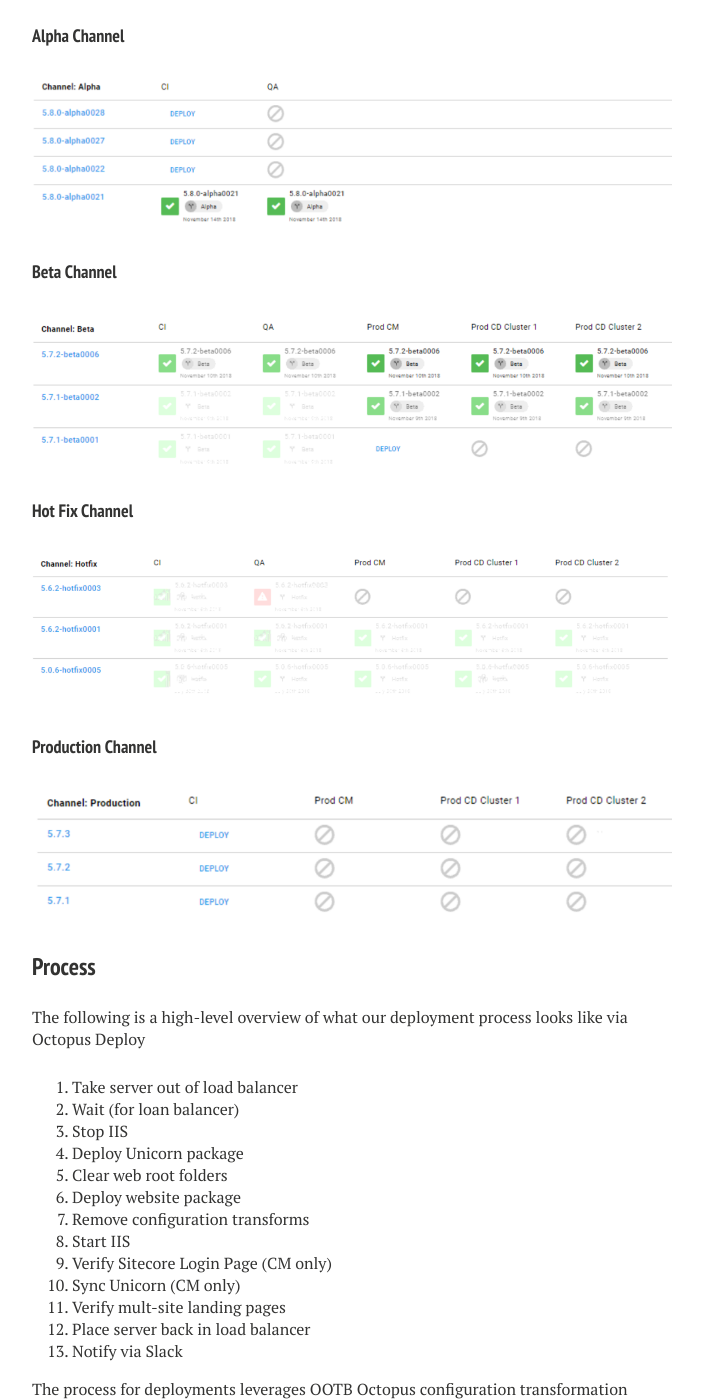
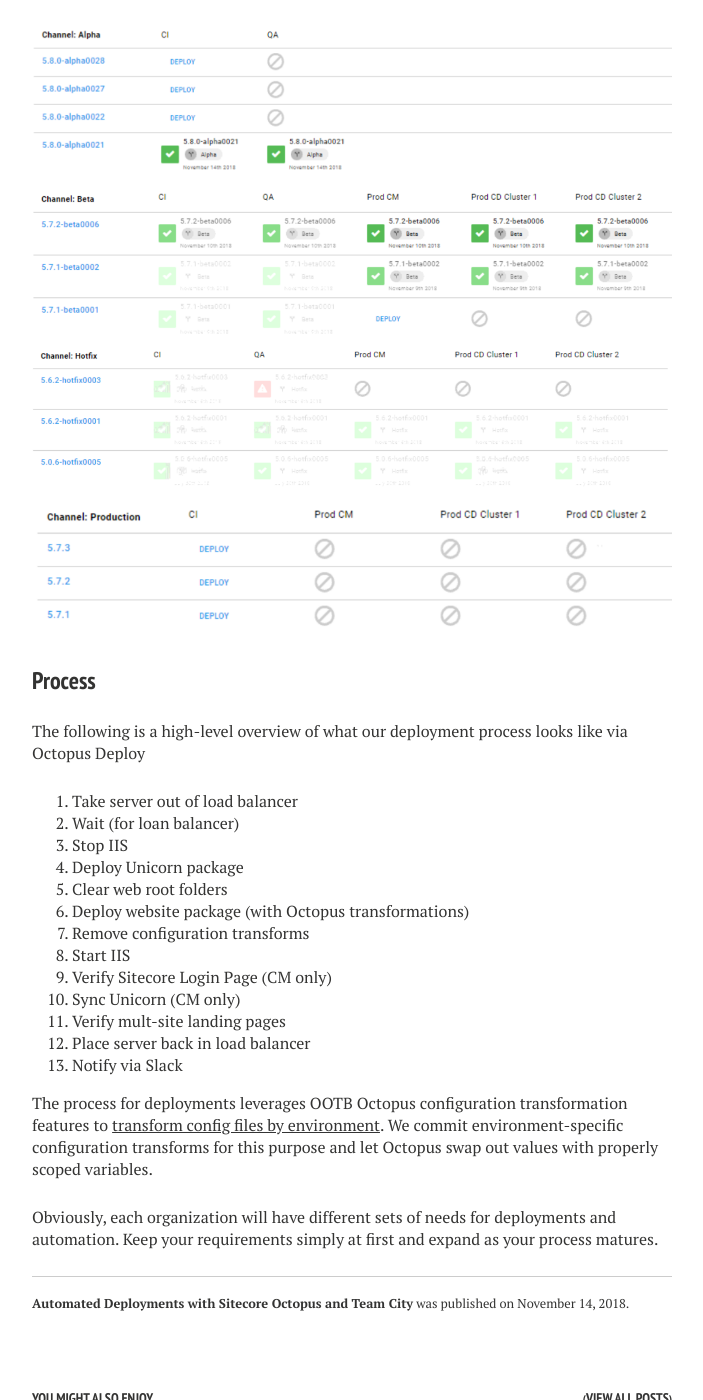
Before and after one commit to PetersonDave/petersondave.github.io, a Jekyll site: the page built from _posts/2018-11-14-Automated-Deployments-With-Sitecore-Octopus-and-Team-City.markdown, in a window 1280 px wide and 1400 px high, scrolled down 2810 px. Shown: the whole window, without its empty margins (288-991 px from the left). Built offline with Jekyll 4.4.1, drawn with Linux system fonts in a browser that asks for light colours; nearby versions of some CDN libraries; comment, search, counter and statistics services are not loaded.

Commit message:
Final edits

```diff
--- a/_posts/2018-11-14-Automated-Deployments-With-Sitecore-Octopus-and-Team-City.markdown
+++ b/_posts/2018-11-14-Automated-Deployments-With-Sitecore-Octopus-and-Team-City.markdown
@@ -85,16 +85,9 @@
 
 Notice the semantic versioning of the packages and prefixed with the appriate channel name. GitVersion is critical to the naming and placement of these packages for octopus in their respective channels.
 
-#### Alpha Channel
 ![alpha](/assets/images/alpha-channel.png)
-
-#### Beta Channel
 ![beta](/assets/images/beta-channel.png)
-
-#### Hot Fix Channel
 ![hotfix](/assets/images/hotfix-channel.png)
-
-#### Production Channel
 ![production](/assets/images/production-channel.png)
 
 ### Process
@@ -106,7 +99,7 @@
 3. Stop IIS
 4. Deploy Unicorn package
 5. Clear web root folders
-6. Deploy website package
+6. Deploy website package (with Octopus transformations)
 7. Remove configuration transforms
 8. Start IIS
 9. Verify Sitecore Login Page (CM only)
@@ -116,3 +109,5 @@
 13. Notify via Slack
 
 The process for deployments leverages OOTB Octopus configuration transformation features to <a href="https://octopus.com/docs/deployment-process/variables/environment-specific-configuration-transforms-with-sensitive-values-in-octopus" target="_blank">transform config files by environment</a>. We commit environment-specific configuration transforms for this purpose and let Octopus swap out values with properly scoped variables.
+
+Obviously, each organization will have different sets of needs for deployments and automation. Keep your requirements simply at first and expand as your process matures.
```
